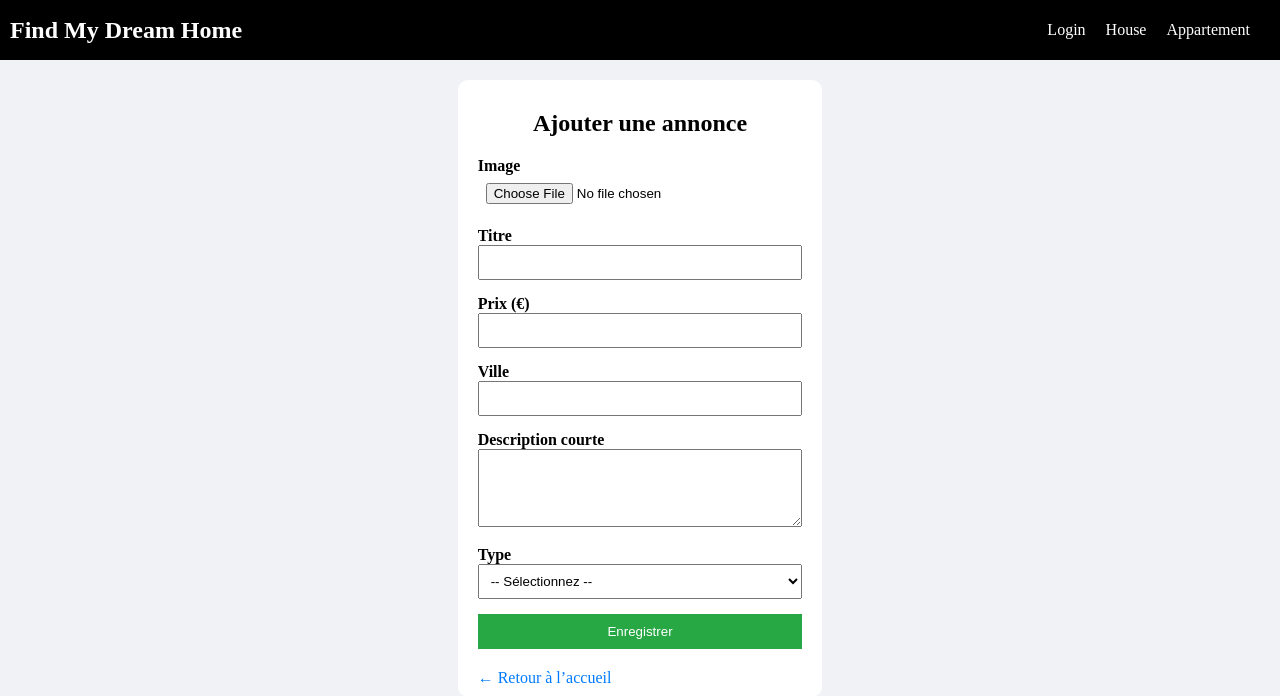
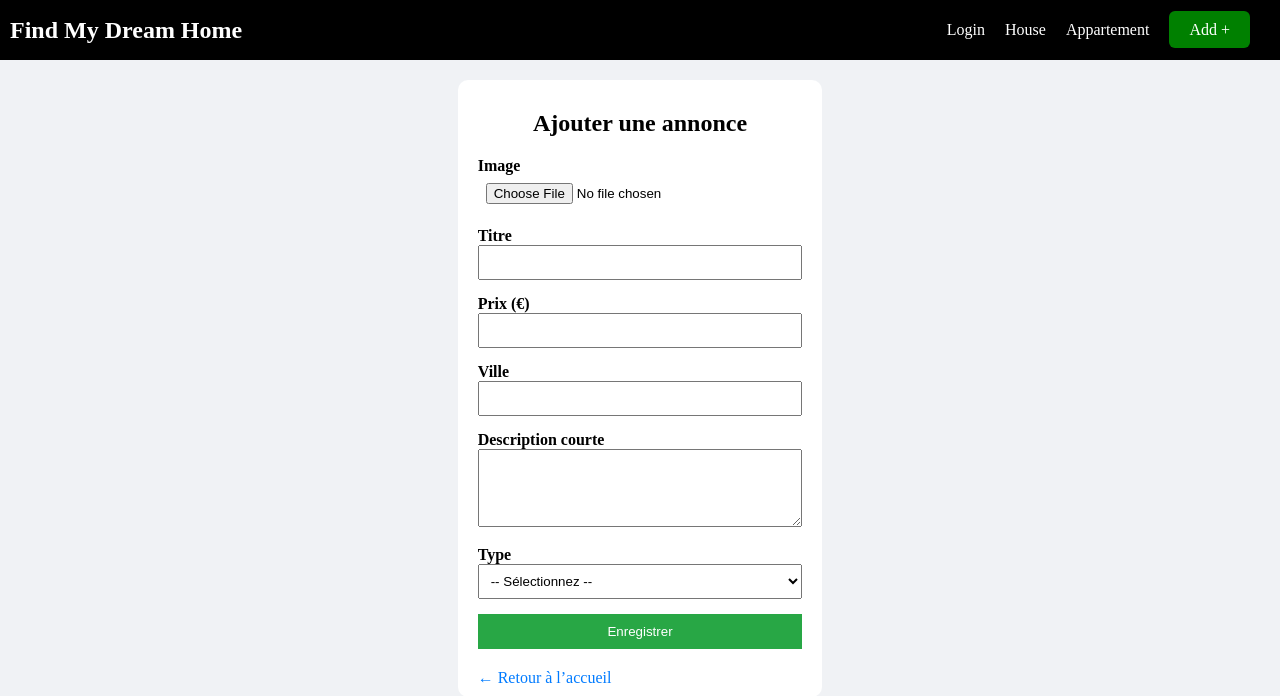
Before and after one commit to AocholAyoul9/fileRoug, a PHP site: page /addanoncement.php in a window 1280 px wide. Shown: the top 696 px of the page. Run offline with PHP 8.4, Linux system fonts and the light colour scheme.

Commit message:
last commit

```diff
--- a/app/views/partials/header.php
+++ b/app/views/partials/header.php
@@ -13,6 +13,7 @@
         <li><a href="login.php">Login</a></li>
         <li><a href="#">House</a></li>
         <li><a href="#">Appartement</a></li>
+        <div class="add-btn"><a href="addanoncement.php">Add +</a></div>
     </ul>
 </nav>
 </body>
```
